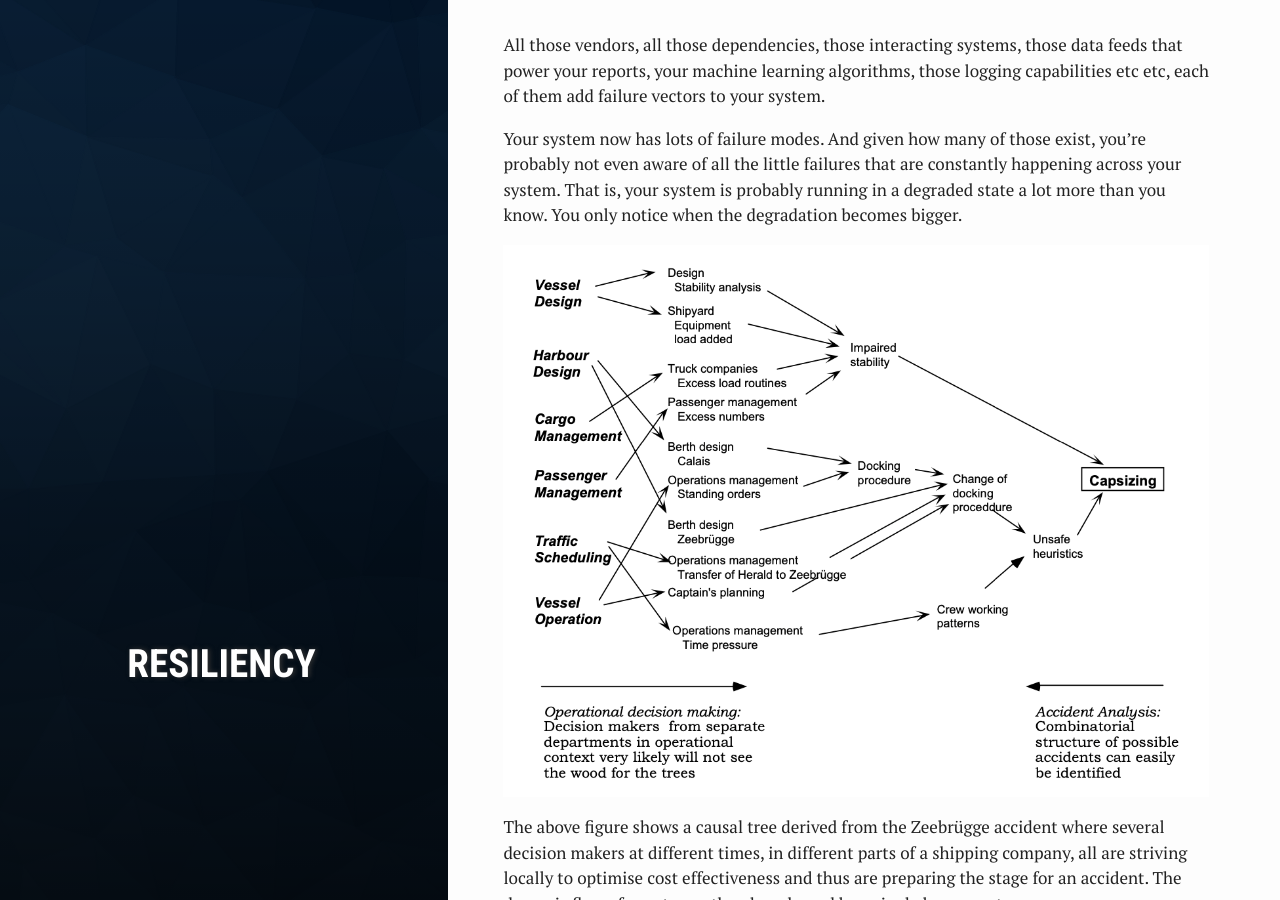
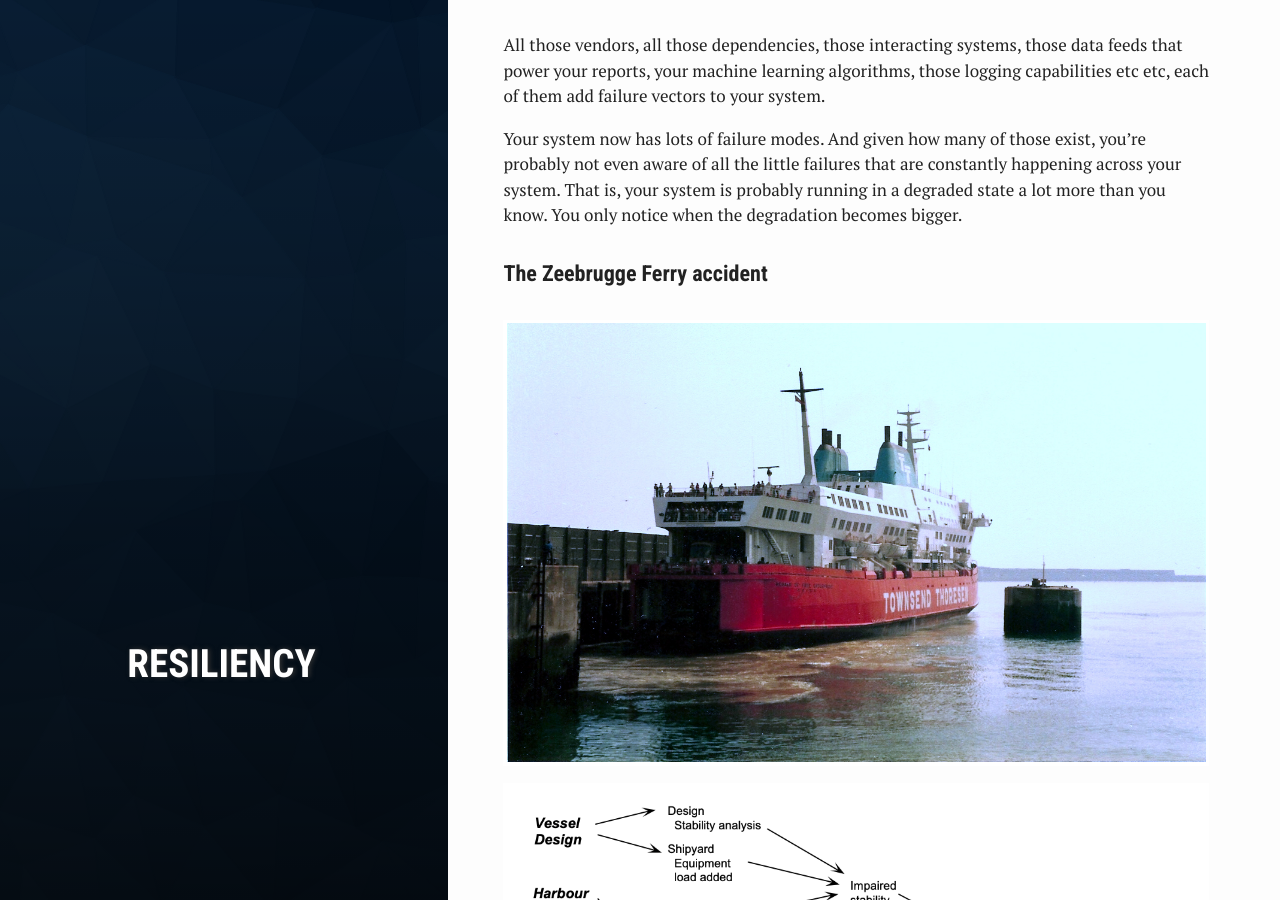
Before and after one commit to qapage/qapage.github.io, a Jekyll site: the page built from _posts/2022-05-15-Resiliency-A-Competitive-Advantage.md, in a window 1280 px wide and 900 px high, scrolled down 538 px. Built offline with Jekyll 4.4.1, drawn with Linux system fonts in a browser that asks for light colours.

Commit message:
Changed image

```diff
--- a/_posts/2022-05-15-Resiliency-A-Competitive-Advantage.md
+++ b/_posts/2022-05-15-Resiliency-A-Competitive-Advantage.md
@@ -18,6 +18,9 @@ All those vendors, all those dependencies, those interacting systems, those data
 
 Your system now has lots of failure modes. And given how many of those exist, you're probably not even aware of all the little failures that are constantly happening across your system. That is, your system is probably running in a degraded state a lot more than you know. You only notice when the degradation becomes bigger.
 
+#### The Zeebrugge Ferry accident
+![placeholder](/assets/images/Herald_of_Free_Enterprise.jpeg)
+
 ![placeholder](/assets/images/The_Complex_pattern_of_the_Zeebrugge_accident.png)
 
 The above figure shows a causal tree derived from the Zeebrügge accident where several decision makers at different times, in different parts of a shipping company, all are striving locally to optimise cost effectiveness and thus are preparing the stage for an accident. The dynamic flow of events can then be released by a single human act.
@@ -25,7 +28,6 @@ The above figure shows a causal tree derived from the Zeebrügge accident where
 As seen by the individual decision makers from the front end, it will be difficult to see the total picture during their daily operational decision making. The individual decision makers cannot see the complete picture and judge the state of the multiple defences conditionally depending on decisions taken by other people in other departments and organisations.
 
 A single failure may allow the ship to remain afloat.
-![placeholder](/assets/images/Herald_of_Free_Enterprise.jpeg)
 
 But a chain of small failures tied together, form a catastrophic failure.
 ![placeholder](/assets/images/herald_of_free_enterprise_capsized.png)
```
